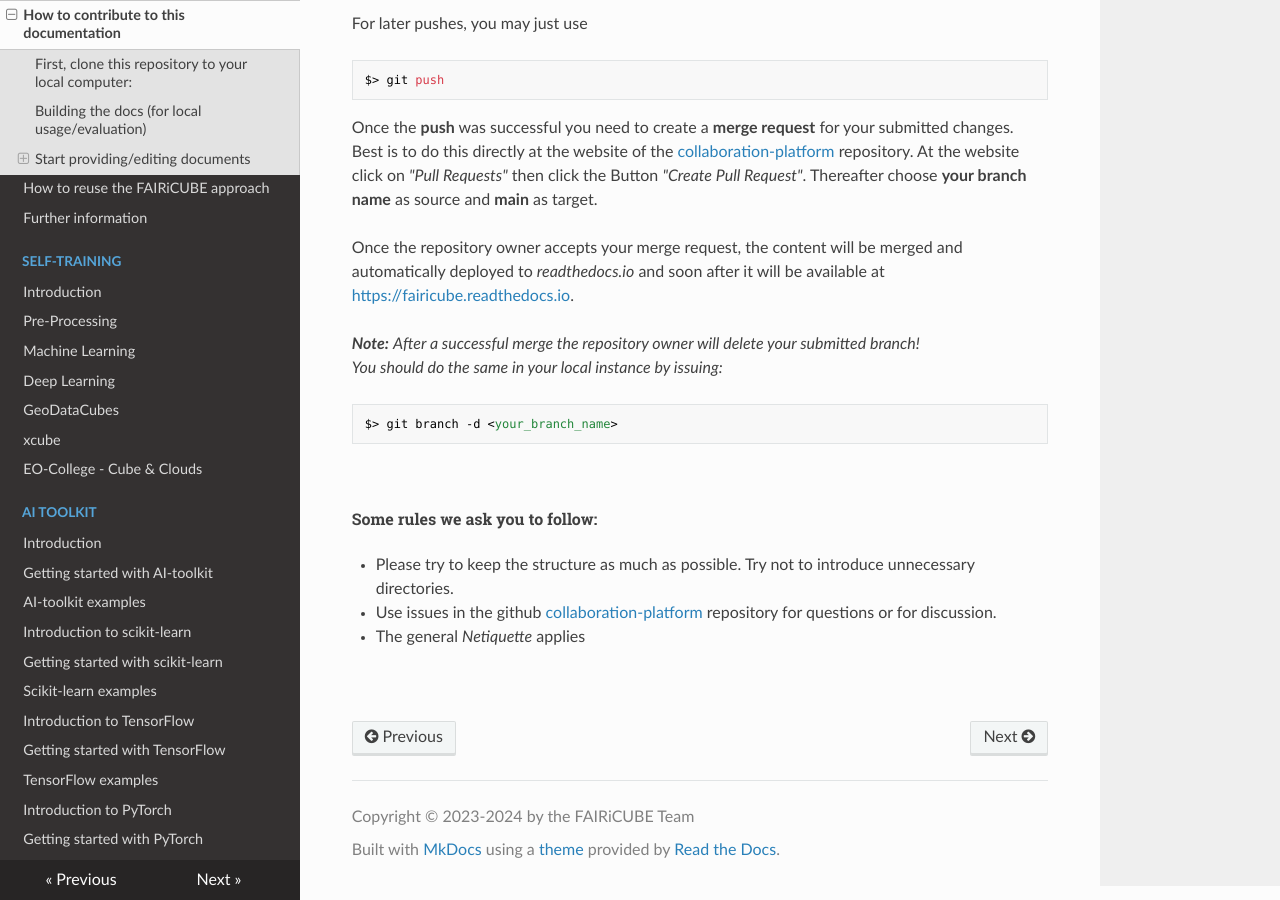
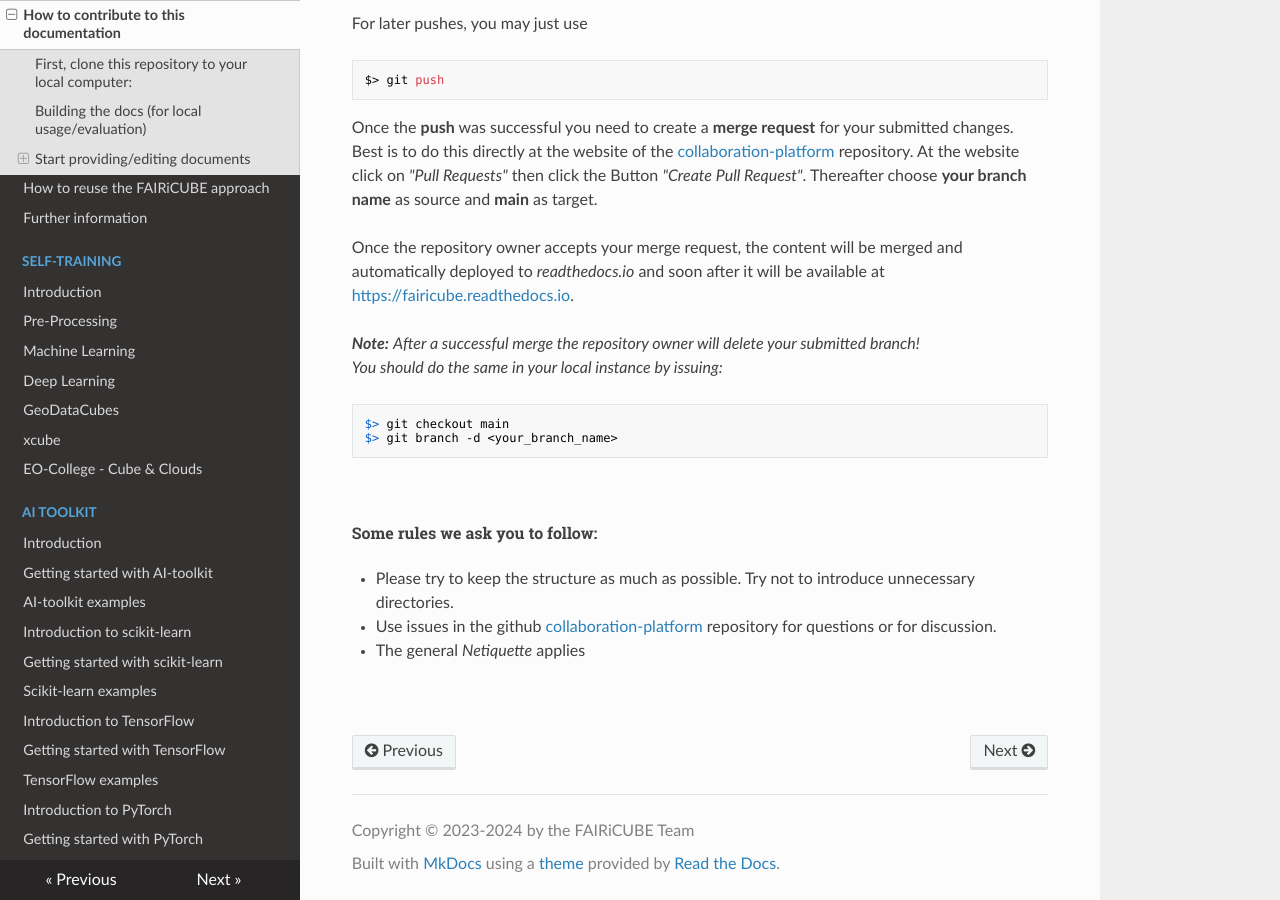
Before and after one commit to FAIRiCUBE/collaboration-platform, an MkDocs documentation site: the page built from docs/user_guide/howto_readthedocs.md, in a window 1280 px wide and 900 px high, scrolled down 1973 px. Built offline with MkDocs 1.6.1, drawn with Linux system fonts in a browser that asks for light colours; nearby versions of some CDN libraries.

Commit message:
minor edit in HowTo contribute

```diff
--- a/docs/user_guide/howto_readthedocs.md
+++ b/docs/user_guide/howto_readthedocs.md
@@ -75,6 +75,7 @@ Once the repository owner accepts your merge request, the content will be merged
 
 _**Note:**_ *After  a successful merge the repository owner will delete your submitted branch! <br> You should do the same in your local instance by issuing:*
 
+    $> git checkout main
     $> git branch -d <your_branch_name>
 
 
```
